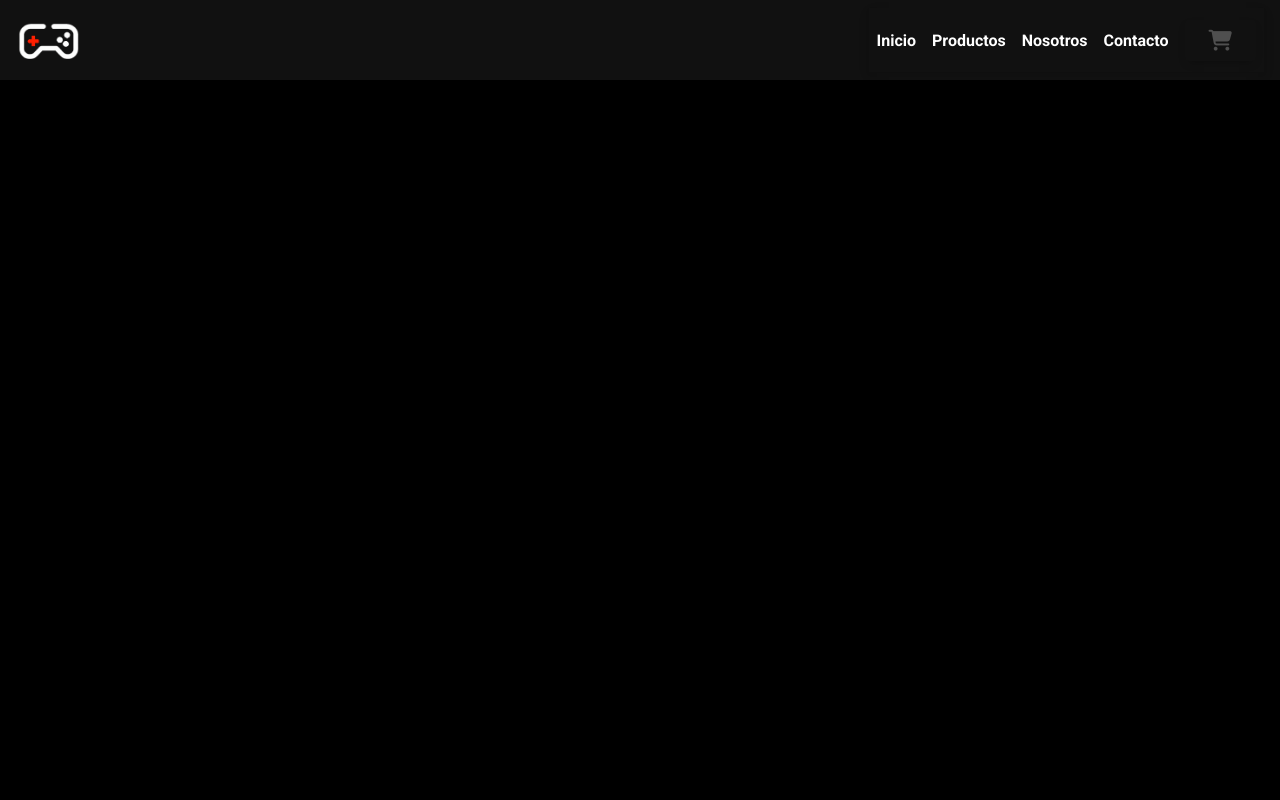
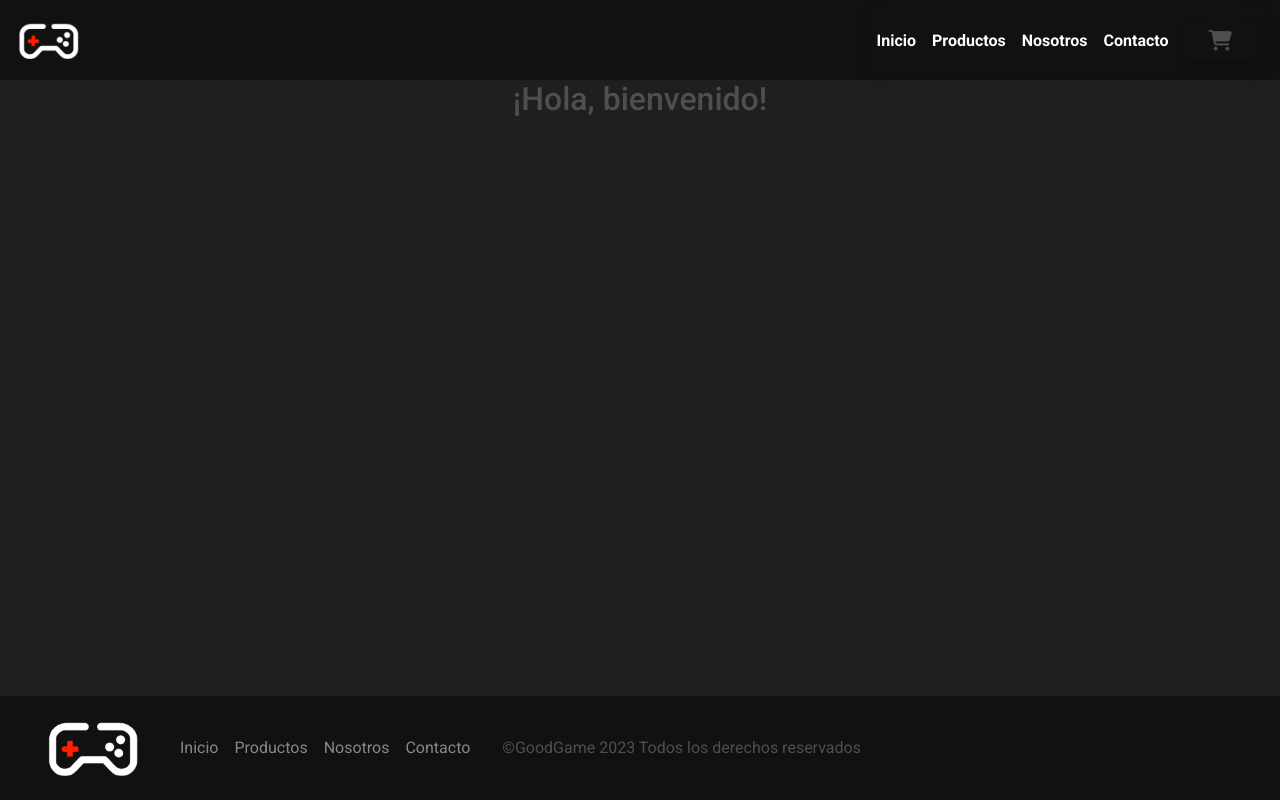
Before and after one commit to CarlosOlivera92/goodgame-workshop-react, a React (Vite) app: page / in a window 1280 px wide. Built offline with nearby package versions, Linux system fonts and the light colour scheme.

Commit message:
item list container added

```diff
--- a/src/App.css
+++ b/src/App.css
@@ -3,5 +3,5 @@ body {
   padding: 0;
   box-sizing: border-box;
   font-family: Roboto, Helvetica, Arial, sans-serif;
-  background-color: #000 !important;
+  background-color: #1f1f1f !important;
 }
--- a/src/App.tsx
+++ b/src/App.tsx
@@ -2,6 +2,7 @@ import { useState } from 'react'
 import Header from './components/header/header';
 import './App.css'
 import Footer from './components/footer/footer';
+import ItemListContainer from './components/itemlistcontainer/itemlistcontainer';
 
 function App() {
   const [count, setCount] = useState(0);
@@ -9,6 +10,7 @@ function App() {
   return (
     <>
       <Header/>
+      <ItemListContainer greeting="¡Hola, bienvenido!" />
       <Footer/>
     </>
   )
--- /dev/null
+++ b/src/classes/producto.tsx
@@ -0,0 +1,25 @@
+class Producto {
+    private nombre: string;
+    private precio: number;
+
+    constructor(nombre: string, precio: number) {
+        this.nombre = nombre;
+        this.precio = precio;
+    }
+    getNombre(): string {
+        return this.nombre;
+    }
+
+    setNombre(nombre: string): void {
+        this.nombre = nombre;
+    }
+
+    getPrecio(): number {
+        return this.precio;
+    }
+
+    setPrecio(precio: number): void {
+        this.precio = precio;
+    }
+}
+export default Producto;
--- a/src/components/footer/footer.css
+++ b/src/components/footer/footer.css
@@ -1,17 +1,22 @@
 .footer {
-    background-color:#111;
+    background-color: #111;
+    position: fixed;
+    bottom: 0;
+    left: 0;
+    right: 0;
 }
-.footer .footer-logo img{
+.footer-logo img {
     width: 6rem;
     margin: 0 .5rem;
 }
-.footer .footer-nav ul li {
+.footer-nav ul li {
     margin: 0 .5rem;
+    list-style: none;
 }
-.footer .footer-nav ul li a {
-    color: #777;
+.footer-nav ul li a{
+    color: #8a8887;
     transition: all .1s ease;
 }
-.footer .footer-nav ul li a:hover {
-    color: #999;
+.footer-nav ul li a:hover{
+    color: #b1aead;
 }
--- a/src/components/footer/footer.tsx
+++ b/src/components/footer/footer.tsx
@@ -1,7 +1,24 @@
+import './footer.css'
 const Footer = () => {
     return (
-        <footer>
+        <footer className="footer container-fluid p-2 p-md-4 row m-0 align-items-center justify-content-center justify-content-md-start">
+            <div className="footer-logo col-auto">
+                <a href="index.html">
+                    <img src="../src/assets/logo-2.png" alt="" />
+                </a>
+            </div>
+            <nav className="footer-nav col-auto">
+                <ul className="d-flex m-0 p-0">
+                    <li><a href="/" title="inicio">Inicio</a></li>
+                    <li><a href="/" title="juegos">Productos</a></li>
+                    <li><a href="/" title="nosotros">Nosotros</a></li>
+                    <li><a href="/" title="contacto">Contacto</a></li>
 
+                </ul>
+            </nav>
+            <div className="disclaimer col-auto">
+                <p className="m-0"> &#169;GoodGame 2023 Todos los derechos reservados</p>
+            </div>
         </footer>
     )
 }
--- a/src/components/header/cart-widget/cart-item/cartitem.tsx
+++ b/src/components/header/cart-widget/cart-item/cartitem.tsx
@@ -1,4 +1,10 @@
-const CartItem = ({props}) => {
+import Producto from "../../../../classes/producto";
+
+interface CartItemProps {
+    props: Producto[];
+}
+
+const CartItem = ({ props }: CartItemProps) => {
     if (props.length === 0) {
         return (
             <p className="cart-title">Productos en el carrito: {props.length}</p>
@@ -6,18 +12,19 @@ const CartItem = ({props}) => {
     } else {
         return (
             <div className='cart-items' id='cart-items'>
-                <div className='cart-item'>
-                    <div className='image'>
-                        <img src="" alt="" />
+                {props.map((producto, index) => (
+                    <div className='cart-item' key={index}>
+                        <div className='image'>
+                            <img src="" alt="" />
+                        </div>
+                        <div className="content">
+                            <p>Precio: {producto.getPrecio()}</p>
+                            <p>Producto: {producto.getNombre()} </p>
+                        </div>
                     </div>
-                    <div className="content">
-                        <p>Producto Precio</p>
-                        <p>Producto {props} </p>
-                    </div>
-                </div>
+                ))}
             </div>
         )
     }
 }
-
 export default CartItem;
--- a/src/components/header/cart-widget/cartwidget.tsx
+++ b/src/components/header/cart-widget/cartwidget.tsx
@@ -1,8 +1,17 @@
-import { useState } from "react";
+import { useEffect, useState } from "react";
 import CartItem from './cart-item/cartitem'
+import Producto from "../../../classes/producto";
 
 const CartWidget = () => {
-    const [misProductos, setProductos] = useState([]);
+    const producto1 = new Producto("GTAV", 200);
+    const producto2 = new Producto("TLOU", 100);
+    const producto3 = new Producto("RDR2", 200);
+    const producto4 = new Producto("WRC20", 400);
+
+    const [misProductos, setProductos] = useState<Array<Producto>>([]);
+    useEffect(() => {
+        setProductos([...misProductos, producto1]);
+    }, []);
     return (
         <li className="dropdown">
             <button className="btn button">
@@ -15,6 +24,5 @@ const CartWidget = () => {
             </ul>
         </li>
     )
-
 }
 export default CartWidget
--- a/src/components/header/header.tsx
+++ b/src/components/header/header.tsx
@@ -1,41 +1,9 @@
 import './header.css'
-import { useState } from 'react';
 import NavBar from './navbar/navbar';
-
-
-const CartItems = () => {
-    const [misProductos, setProductos] = useState([]);
-    if (misProductos.length === 0) {
-        return (
-            <p className="cart-title">Productos en el carrito: {misProductos.length}</p>
-        )
-    } else {
-        return (
-            <div className='cart-items' id='cart-items'>
-                <CartItem props={misProductos} />
-            </div>
-        )
-    }
-}
-
-const CartItem = ({props}) => {
-    return (
-        <div className='cart-item'>
-            <div className='image'>
-                <img src="" alt="" />
-            </div>
-            <div className="content">
-                <p>Producto Precio</p>
-                <p>Producto {props} </p>
-            </div>
-        </div>
-    )
-}
-
 
 const Header = () => {
     return (
-        <header className='header d-flex flex-row justify-content-between'>
+        <header className='header d-flex flex-column flex-md-row flex-xl-row align-items-center justify-content-between'>
             <div className="logo">
                 <img src="../src/assets/logo-2.png" alt="" />
             </div>
--- /dev/null
+++ b/src/components/itemlistcontainer/itemlistcontainer.tsx
@@ -0,0 +1,13 @@
+interface ItemListContainerProps {
+    greeting: string;
+}
+
+const ItemListContainer = ({ greeting }: ItemListContainerProps) => {
+    return (
+        <div className="container">
+            <h2 className="text-center">{greeting}</h2>
+        </div>
+    );
+};
+
+export default ItemListContainer;
```
